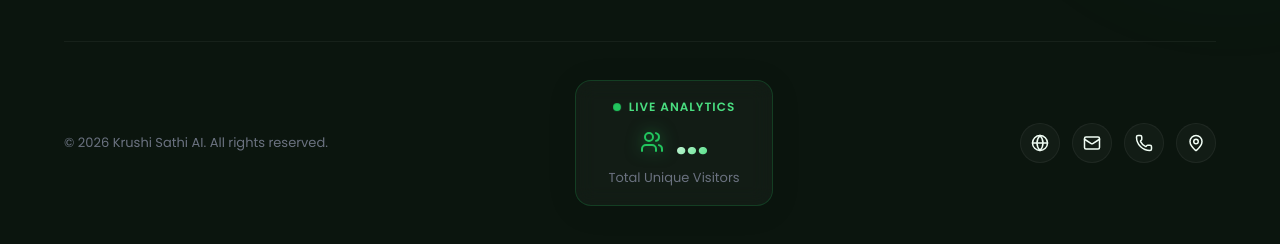
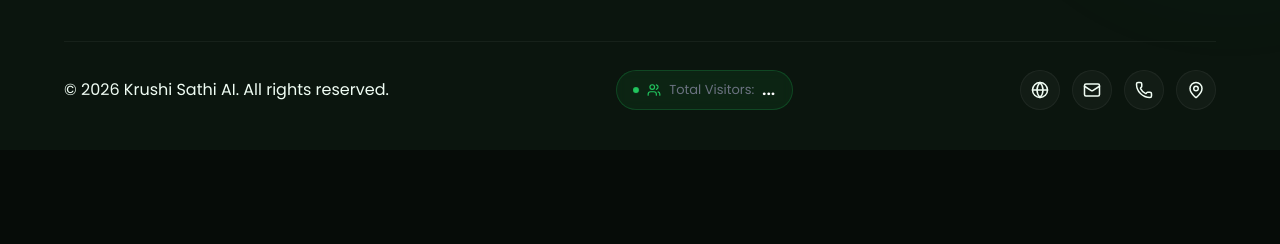
Before and after one commit to krushisathiai/Krushi-Sathi-AI-Website, a React (Vite) app: page /terms in a window 1280 px wide. Shown: the part 1070-1314 px from the top of the page. After the commit the page ends 1220 px from the top, so only its background shows below. Built offline with nearby package versions, Linux system fonts and the light colour scheme; no server answers.

Commit message:
Resize visitor counter to a sleek compact badge

```diff
--- a/src/components/Footer.css
+++ b/src/components/Footer.css
@@ -204,102 +204,55 @@
   z-index: 1;
 }
 
-.footer__copy {
-  color: var(--text-muted);
-  font-size: 13px;
-  line-height: 1.5;
+.footer__visitor-badge {
+  display: inline-flex;
+  align-items: center;
+  gap: 8px;
+  padding: 8px 16px;
+  background: rgba(30, 215, 96, 0.08);
+  border: 1px solid rgba(30, 215, 96, 0.2);
+  border-radius: 30px;
+  backdrop-filter: blur(5px);
+  transition: all 0.3s ease;
+  margin: 0;
 }
 
-.footer__visitor-card {
-  background: rgba(255, 255, 255, 0.03);
-  border: 1px solid rgba(34, 197, 94, 0.2);
-  border-radius: 16px;
-  padding: 16px 32px;
-  display: flex;
-  flex-direction: column;
-  align-items: center;
-  gap: 8px;
-  box-shadow: 0 4px 30px rgba(0, 0, 0, 0.1);
-  backdrop-filter: blur(10px);
-  position: relative;
-  overflow: hidden;
-  transition: transform 0.3s var(--bounce);
-  margin: 10px 0;
-}
-
-.footer__visitor-card:hover {
-  transform: translateY(-5px);
-  border-color: rgba(34, 197, 94, 0.5);
-  box-shadow: 0 10px 40px rgba(34, 197, 94, 0.15);
-}
-
-.footer__visitor-card::before {
-  content: '';
-  position: absolute;
-  top: -50%;
-  left: -50%;
-  width: 200%;
-  height: 200%;
-  background: radial-gradient(circle, rgba(34, 197, 94, 0.1) 0%, transparent 60%);
-  opacity: 0;
-  transition: opacity 0.5s;
-}
-
-.footer__visitor-card:hover::before {
-  opacity: 1;
-}
-
-.footer__visitor-header {
-  display: flex;
-  align-items: center;
-  gap: 8px;
-  font-size: 12px;
-  color: var(--primary-light);
-  font-weight: 600;
-  letter-spacing: 1px;
-  text-transform: uppercase;
+.footer__visitor-badge:hover {
+  background: rgba(30, 215, 96, 0.15);
+  border-color: rgba(30, 215, 96, 0.4);
+  transform: translateY(-2px);
 }
 
 .pulse-dot {
-  width: 8px;
-  height: 8px;
+  width: 6px;
+  height: 6px;
   background-color: var(--primary);
   border-radius: 50%;
-  box-shadow: 0 0 10px var(--primary);
+  box-shadow: 0 0 8px var(--primary);
   animation: pulse 1.5s infinite;
 }
 
 @keyframes pulse {
   0% { transform: scale(0.95); box-shadow: 0 0 0 0 rgba(34, 197, 94, 0.7); }
-  70% { transform: scale(1); box-shadow: 0 0 0 10px rgba(34, 197, 94, 0); }
+  70% { transform: scale(1); box-shadow: 0 0 0 6px rgba(34, 197, 94, 0); }
   100% { transform: scale(0.95); box-shadow: 0 0 0 0 rgba(34, 197, 94, 0); }
 }
 
-.footer__visitor-value {
-  display: flex;
-  align-items: center;
-  gap: 12px;
-  color: #fff;
-  font-family: var(--font-heading);
+.visitor-icon-small {
+  color: var(--primary);
 }
 
-.visitor-icon {
-  color: var(--primary);
-  filter: drop-shadow(0 0 8px rgba(34, 197, 94, 0.6));
+.visitor-text {
+  font-size: 13px;
+  color: var(--text-muted);
 }
 
-.visitor-number {
-  font-size: 36px;
-  font-weight: 800;
-  line-height: 1;
-  background: linear-gradient(135deg, #fff 0%, var(--primary-light) 100%);
-  -webkit-background-clip: text;
-  -webkit-text-fill-color: transparent;
-}
-
-.footer__visitor-label {
-  font-size: 13px;
-  color: var(--text-muted);
+.visitor-number-small {
+  font-family: var(--font-heading);
+  font-size: 14px;
+  font-weight: 700;
+  color: #fff;
+  letter-spacing: 0.5px;
 }
 
 .footer__socials {
--- a/src/components/Footer.jsx
+++ b/src/components/Footer.jsx
@@ -83,18 +83,13 @@ export default function Footer() {
         <div className="footer__bottom">
           <p className="footer__copy">&copy; {new Date().getFullYear()} {t('footer.copy')}</p>
 
-          <div className="footer__visitor-card">
-            <div className="footer__visitor-header">
-              <div className="pulse-dot"></div>
-              <span>Live Analytics</span>
-            </div>
-            <div className="footer__visitor-value">
-              <Users size={24} className="visitor-icon" />
-              <span className="visitor-number">
-                {visitorCount !== null ? visitorCount.toLocaleString() : '...'}
-              </span>
-            </div>
-            <div className="footer__visitor-label">Total Unique Visitors</div>
+          <div className="footer__visitor-badge">
+            <div className="pulse-dot"></div>
+            <Users size={14} className="visitor-icon-small" />
+            <span className="visitor-text">Total Visitors:</span>
+            <span className="visitor-number-small">
+              {visitorCount !== null ? visitorCount.toLocaleString() : '...'}
+            </span>
           </div>
 
           <div className="footer__socials">
```
